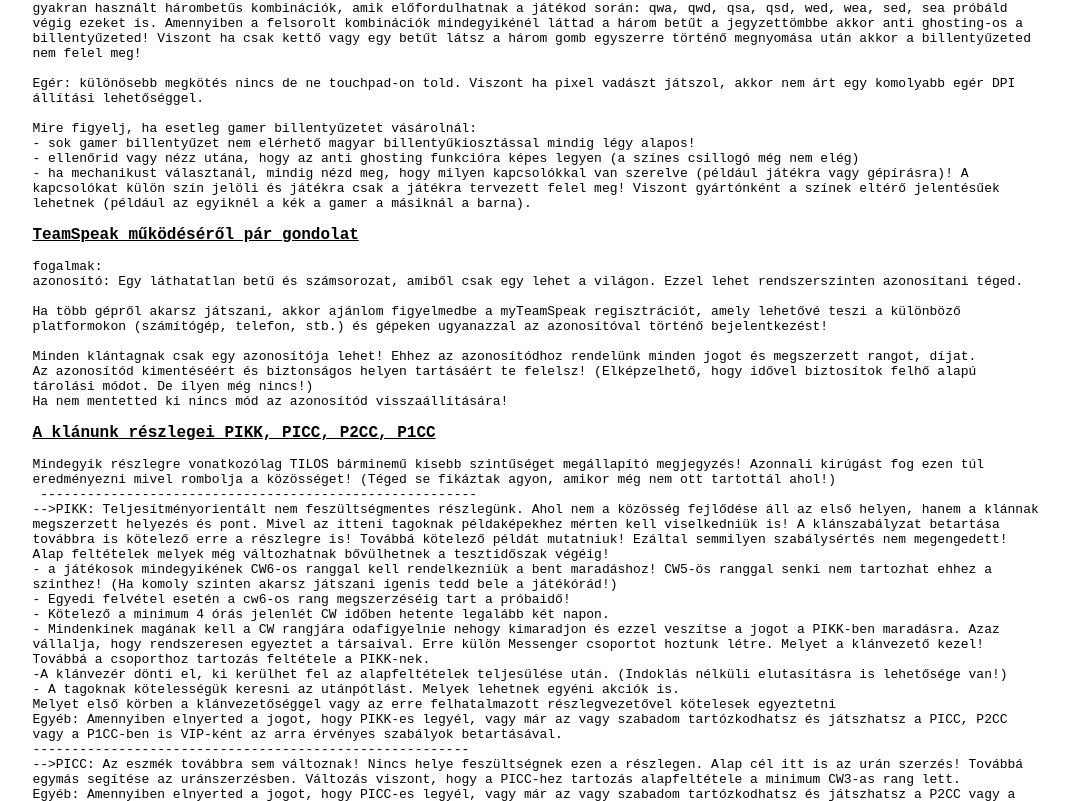
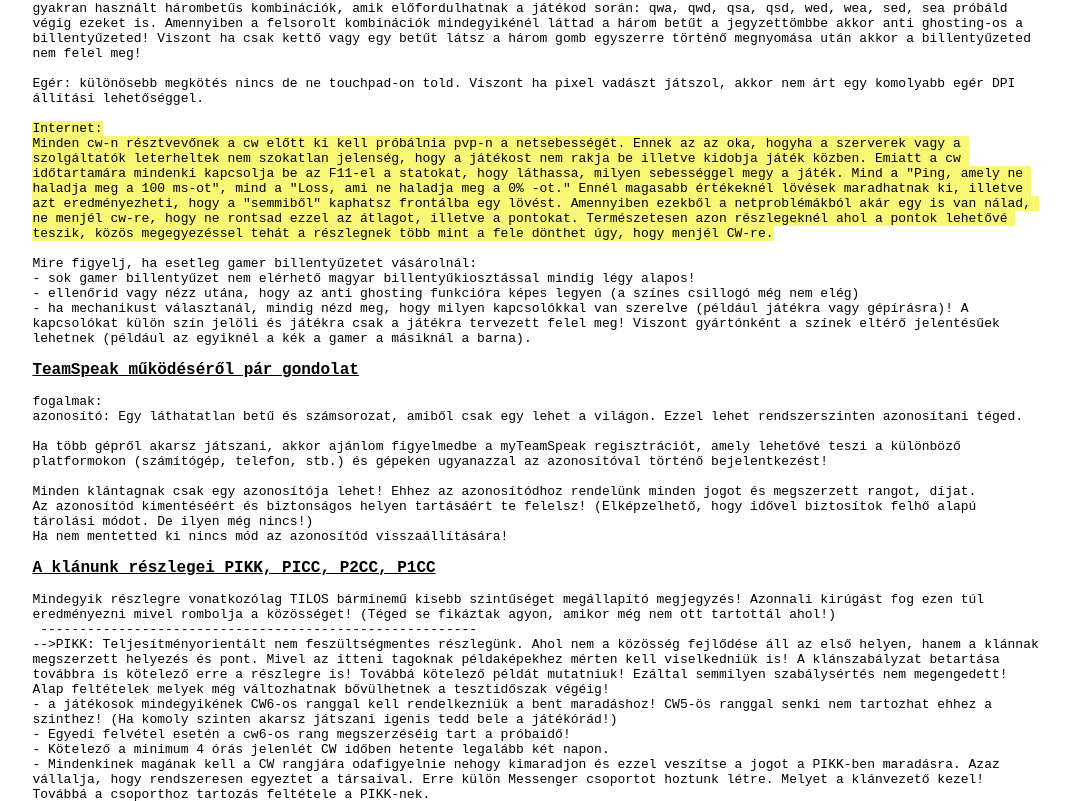
Before and after one commit to knonvic/picc_szabalyzat, a plain HTML site: page index.html in a window 1280 px wide. Shown: the part 1504-2305 px from the top of the page, without its empty margins (102-1172 px from the left). Drawn offline with Linux system fonts and the light colour scheme.

Commit message:
Internet, alkohol és egyéb szerek.

```diff
--- a/index.html
+++ b/index.html
@@ -143,6 +143,9 @@ Hogyan ellenőrizd? Nyiss egy jegyzettömböt és egyszerre nyomd le a "aqw" gom
 
 Egér: különösebb megkötés nincs de ne touchpad-on told. Viszont ha pixel vadászt játszol, akkor nem árt egy komolyabb egér DPI állítási lehetőséggel.
 
+<y>Internet:
+Minden cw-n résztvevőnek a cw előtt ki kell próbálnia pvp-n a netsebességét. Ennek az az oka, hogyha a szerverek vagy a szolgáltatók leterheltek nem szokatlan jelenség, hogy a játékost nem rakja be illetve kidobja játék közben. Emiatt a cw időtartamára mindenki kapcsolja be az F11-el a statokat, hogy láthassa, milyen sebességgel megy a játék. Mind a "Ping, amely ne haladja meg a 100 ms-ot", mind a "Loss, ami ne haladja meg a 0% -ot." Ennél magasabb értékeknél lövések maradhatnak ki, illetve azt eredményezheti, hogy a "semmiből" kaphatsz frontálba egy lövést. Amennyiben ezekből a netproblémákból akár egy is van nálad, ne menjél cw-re, hogy ne rontsad ezzel az átlagot, illetve a pontokat. Természetesen azon részlegeknél ahol a pontok lehetővé teszik, közös megegyezéssel tehát a részlegnek több mint a fele dönthet úgy, hogy menjél CW-re.</y>
+
 Mire figyelj, ha esetleg gamer billentyűzetet vásárolnál:
 - sok gamer billentyűzet nem elérhető magyar billentyűkiosztással mindig légy alapos!
 - ellenőrid vagy nézz utána, hogy az anti ghosting funkcióra képes legyen (a színes csillogó még nem elég)
@@ -213,6 +216,8 @@ A CW Játékos (továbbiakban Játékos) jogai és kötelességei:
 - Jogodban áll egy jót játszani.
 - Kötelességed ezt mindenki másnak is lehetővé tenni.
 - push to talk (nyomj és beszélj) mikrofon beállítása (senki sem kíváncsi a családi veszekedésekre, háttérzajokra, sípolásokra)
+
+<y>Minden játékosnak kötelessége a tőle elvárható legjobb teljesítményt nyújtani a CW alatt. Amennyiben alkohol, vagy egyéb szer befolyásoltsága alatt van valaki és romlik a játékos teljesítménye és reakcióideje a CW alatt, akkor ezzel elrontja más játékélményét, és akaratlanul leronthatja a klán, és klántársai pontjait. Ezért egyedi esetnél mindenkinek a saját belátására van bízva mennyi alkoholt és egyéb szereket fogyaszt. De tisztában kell lennie azzal, hogyha romlik az egyéni teljesítménye, akkor kötelezően meg kell állnia a játékosnak és a hátralévő időben nem vehet részt játékosként a CW-n! Tehát ha szólnak a játékostársaid, akkor el kell fogadnod szó nélkül mivel ők külső szemlélőként ezt jobban meg tudják ítélni. Viszont mivel ez egy szabadidős tevékenység, ezért <r>ha valaki rendszeres fogyasztó, akkor a legrosszabb teljesítménye alapján kerül be egy részlegbe</r>. Ennek az az oka, hogyha nem fogyasztott, akkor jobb teljesítményt tud nyújtani és ennek a társai örülni fognak. Míg ha fordítva lenne, ez úgy nézne ki, hogyha fogyasztott, akkor a társai keseregnének, mivel nem megy a játék.</y>
 
 A megfelelő viselkedés:
 
```
